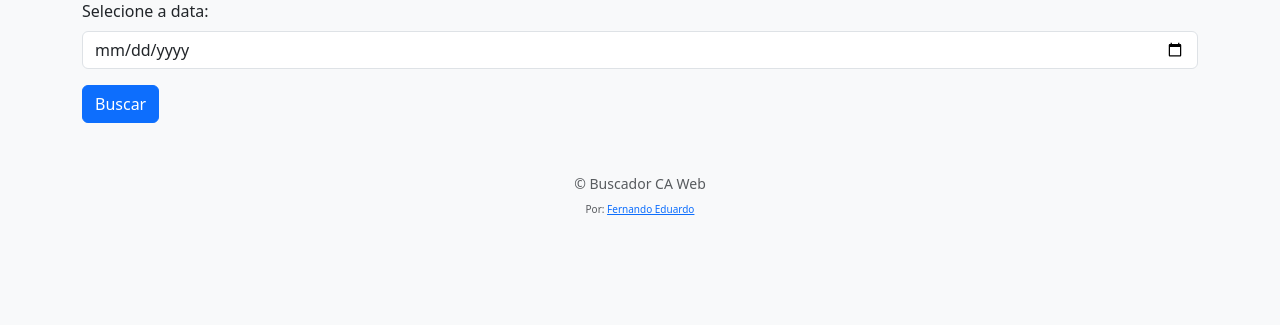
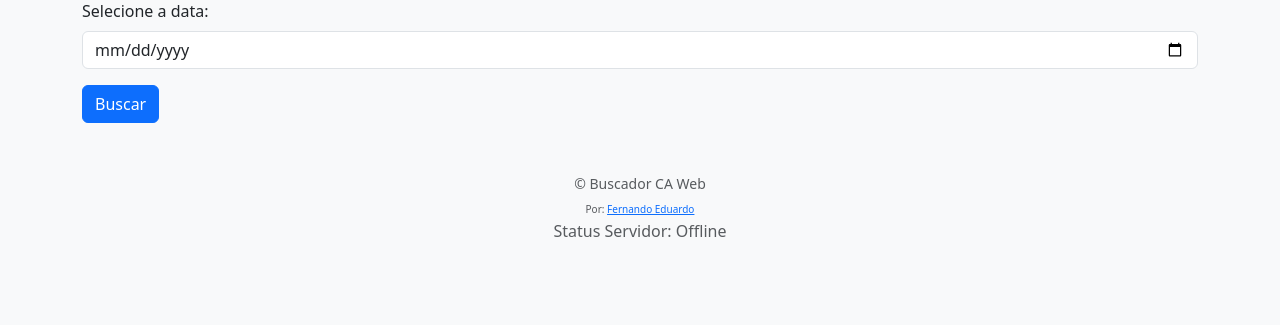
Before and after one commit to Fernandx7/buscadorCAWEB, a Flask app: page /ca in a window 1280 px wide. Shown: the part 143-468 px from the top of the page. Run offline with Flask 3, Linux system fonts and the light colour scheme; the visitor is signed in with stand-in values (Sample User, id 1).

Commit message:
adicionando um status do servidor

```diff
--- a/app.py
+++ b/app.py
@@ -9,9 +9,9 @@ app.secret_key = "chave"
 
 USUARIO = {
     "Marcella": generate_password_hash("@Marcella2025"),
-    "Fernando": generate_password_hash("@Fernando2025"),
-    "Marcia": generate_password_hash("@Marcia2025"),
-    "Anna": generate_password_hash("@Anna2025")
+    "Fernando": generate_password_hash("@Fernando0000"),
+    "Marcia": generate_password_hash("@Marcia0000"),
+    "Anna": generate_password_hash("@Anna0000")
 }
 
 
--- a/static/main.js
+++ b/static/main.js
@@ -34,3 +34,17 @@ document.addEventListener("DOMContentLoaded", function () {
     });
   });
 });
+
+const CA_API_URL = "http://131.163.96.121:8000/buscar?codigo_rastreio=QN240963095BR";
+
+fetch(CA_API_URL)
+  .then (Response => {
+    if (Response.status === 200){
+      document.getElementById("status-servidor").innerText = "Status Servidor: Online";
+    } else {
+      document.getElementById("status-servidor").innerText = "Status Servidor: Offline";
+    }
+  })
+  .catch(error => {
+    document.getElementById("status-servidor").textContent = "Status Servidor: Offline";
+  });
--- a/templates/base.html
+++ b/templates/base.html
@@ -28,10 +28,10 @@
 
   <footer class="text-center mt-5 mb-3 text-muted">
     <small>© Buscador CA Web</small> <br>
-    <small style="font-size: 10px;">Por: <a href="https://www.linkedin.com/in/fernando-eduardo-61b99924b/" target="_blank">Fernando Eduardo</a></small>
+    <small style="font-size: 10px;">Por: <a href="https://www.linkedin.com/in/fernando-eduardo-61b99924b/" target="_blank">Fernando Eduardo</a></small> <br>
+    <a class="navbar-brand" id="status-servidor">Status Servidor: Verificando... </a>
   </footer>
   <script src="{{ url_for('static', filename='main.js') }}"></script>
 <link rel="stylesheet" href="{{ url_for('static', filename='style.css') }}">
-
 </body>
 </html>
```
